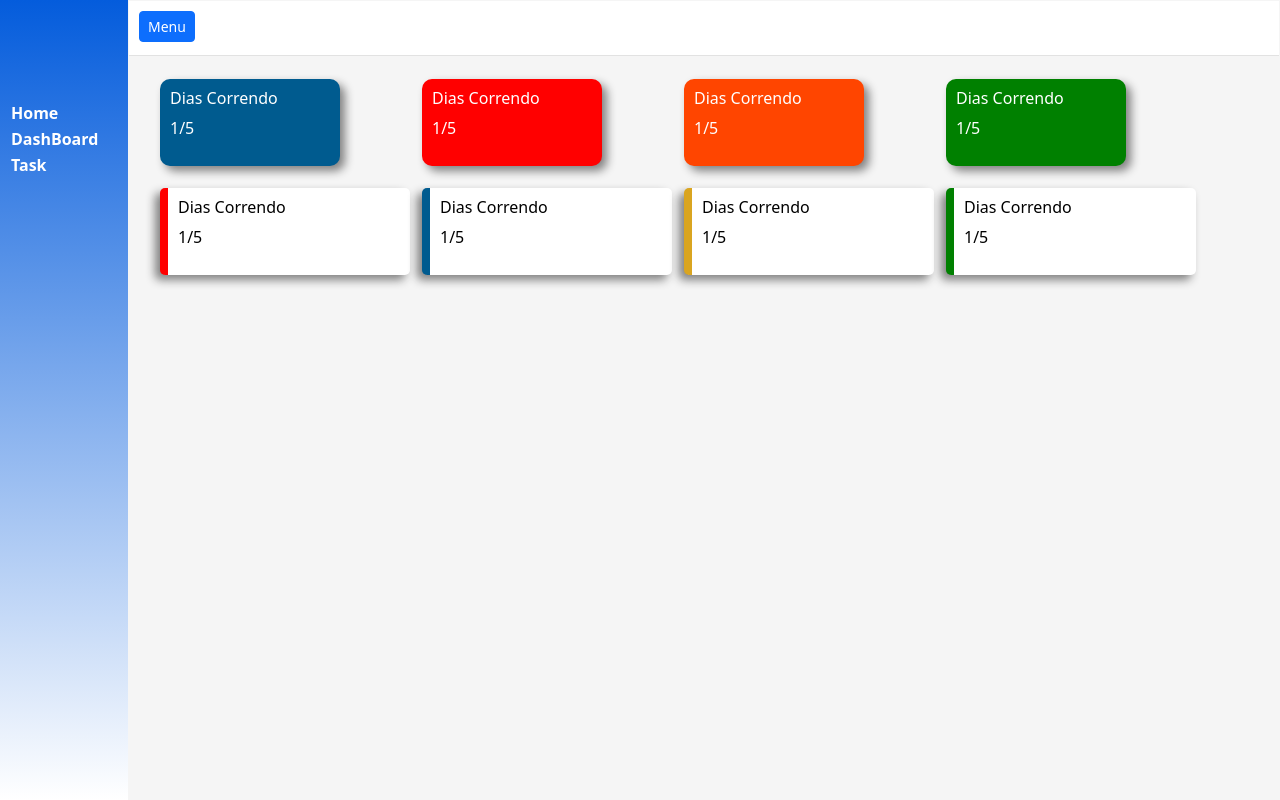
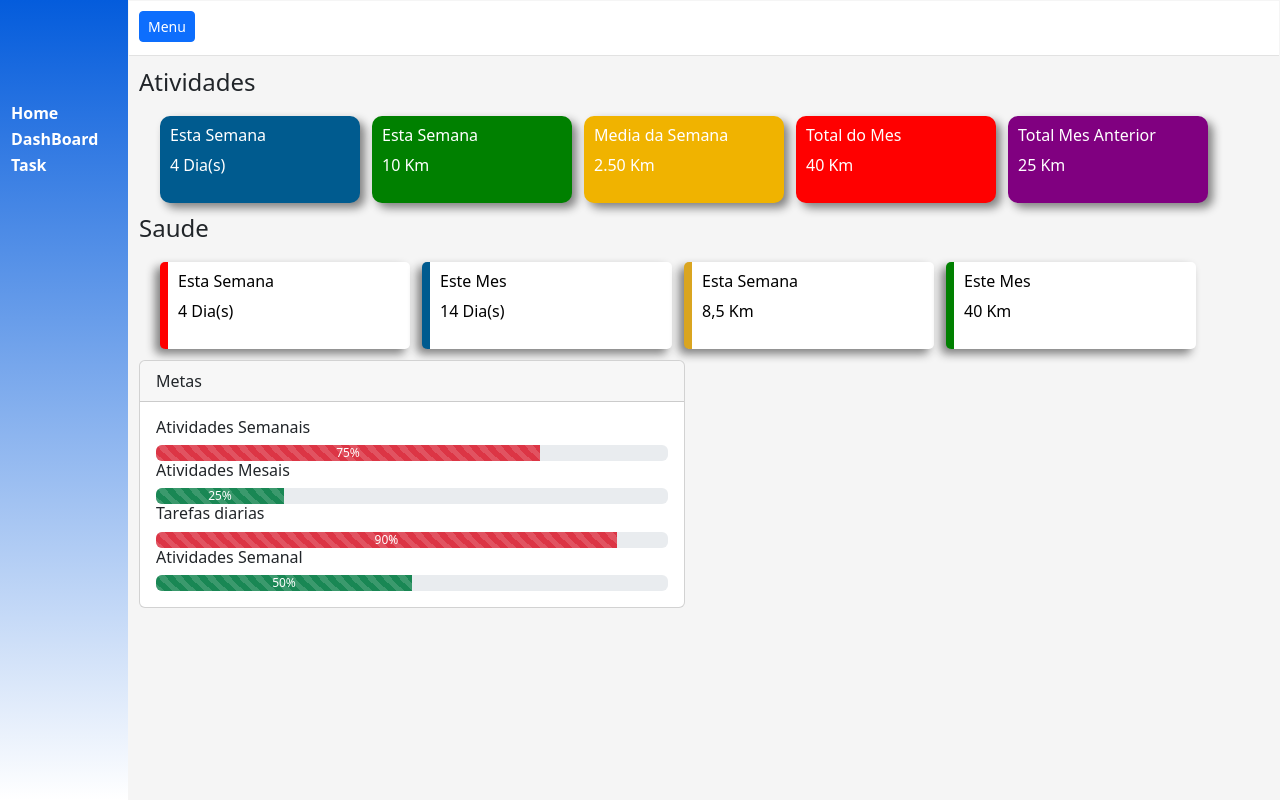
Before and after one commit to pedroferreirasi/dashboard-ui, an Angular app: page /dashboard in a window 1280 px wide. Shown: the top 800 px of the page. Built offline with nearby package versions, Linux system fonts and the light colour scheme.

Commit message:
correcao do dashboard

```diff
--- a/src/app/view/pages/dashboard/dashboard.component.html
+++ b/src/app/view/pages/dashboard/dashboard.component.html
@@ -1,71 +1,175 @@
+<div class="row">
+  <h4>Atividades</h4>
+  <div class="col-sm-11">
     <table>
       <tr>
-  <td >
+        <td>
           <div class="card-dash">
             <div class="card-dash-blue">
-        <h6>Dias Correndo</h6>
-        <p>1/5</p>
+              <h6>Esta Semana</h6>
+              <p>4 Dia(s)</p>
+            </div>
+          </div>
+        </td>
+        <td>
+          <div class="card-dash">
+            <div class="card-dash-green">
+              <h6>Esta Semana</h6>
+              <p>10 Km</p>
+            </div>
+          </div>
+        </td>
+        <td>
+          <div class="card-dash">
+            <div class="card-dash-yellow">
+              <h6>Media da Semana</h6>
+              <p>2.50 Km</p>
             </div>
           </div>
         </td>
         <td>
           <div class="card-dash">
             <div class="card-dash-red">
-        <h6>Dias Correndo</h6>
-        <p>1/5</p>
+              <h6>Total do Mes</h6>
+              <p>40 Km</p>
             </div>
           </div>
         </td>
         <td>
           <div class="card-dash">
-      <div class="card-dash-orange">
-        <h6>Dias Correndo</h6>
-        <p>1/5</p>
+            <div class="card-dash-purple">
+              <h6>Total Mes Anterior</h6>
+              <p>25 Km</p>
+            </div>
+          </div>
+        </td>
+      </tr>
+    </table>
+  </div>
+  <br />
+
+  <!-- card para usar -->
+  <div class="row">
+    <h4>Saude</h4>
+    <div class="col-sm-11">
+      <table>
+        <tr>
+          <td>
+            <div class="card-white">
+              <div class="card-white-red">
+                <h6>Esta Semana</h6>
+                <p>4 Dia(s)</p>
               </div>
             </div>
           </td>
           <td>
-    <div class="card-dash">
-      <div class="card-dash-green">
-        <h6>Dias Correndo</h6>
-        <p>1/5</p>
-      </div>
-    </div>
-  </td>
-</tr>
-<tr>
-  <td>
-    <div class="card-white">
-      <div class="card-white-red">
-        <h6>Dias Correndo</h6>
-        <p>1/5</p>
-      </div>
-    </div>
-  </td>
-  <td >
             <div class="card-white">
               <div class="card-white-blue">
-        <h6>Dias Correndo</h6>
-        <p>1/5</p>
+                <h6>Este Mes</h6>
+                <p>14 Dia(s)</p>
               </div>
             </div>
           </td>
           <td>
             <div class="card-white">
               <div class="card-white-orange">
-        <h6>Dias Correndo</h6>
-        <p>1/5</p>
+                <h6>Esta Semana</h6>
+                <p>8,5 Km</p>
               </div>
             </div>
           </td>
           <td>
             <div class="card-white">
               <div class="card-white-green">
-        <h6>Dias Correndo</h6>
-        <p>1/5</p>
+                <h6>Este Mes</h6>
+                <p>40 Km</p>
               </div>
             </div>
           </td>
         </tr>
+      </table>
+    </div>
+  </div>
 
-</table>
+  <br /><br />
+  <div class="row">
+    <div class="col-sm-6">
+      <div class="card">
+        <div class="card-header">Metas</div>
+        <div class="card-body">
+          <div class="row">
+            <div class="col-sm-12">
+              <h6>Atividades Semanais</h6>
+              <div class="progress">
+                <div
+                  class="progress-bar progress-bar-striped progress-bar-animated bg-danger"
+                  role="progressbar"
+                  aria-label="Danger striped example"
+                  style="width: 75%"
+                  aria-valuenow="75"
+                  aria-valuemin="0"
+                  aria-valuemax="100"
+                >
+                  75%
+                </div>
+              </div>
+            </div>
+          </div>
+          <div class="row">
+            <div class="col-sm-12">
+              <h6>Atividades Mesais</h6>
+              <div class="progress">
+                <div
+                  class="progress-bar progress-bar-striped progress-bar-animated bg-success"
+                  role="progressbar"
+                  aria-label="Danger striped example"
+                  style="width: 25%"
+                  aria-valuenow="25"
+                  aria-valuemin="0"
+                  aria-valuemax="100"
+                >
+                  25%
+                </div>
+              </div>
+            </div>
+          </div>
+          <div class="row">
+            <div class="col-sm-12">
+              <h6>Tarefas diarias</h6>
+              <div class="progress">
+                <div
+                  class="progress-bar progress-bar-striped progress-bar-animated bg-danger"
+                  role="progressbar"
+                  aria-label="Danger striped example"
+                  style="width: 90%"
+                  aria-valuenow="90"
+                  aria-valuemin="0"
+                  aria-valuemax="100"
+                >
+                  90%
+                </div>
+              </div>
+            </div>
+          </div>
+          <div class="row">
+            <div class="col-sm-12">
+              <h6>Atividades Semanal</h6>
+              <div class="progress">
+                <div
+                  class="progress-bar progress-bar-striped progress-bar-animated bg-success"
+                  role="progressbar"
+                  aria-label="Danger striped example"
+                  style="width: 50%"
+                  aria-valuenow="50"
+                  aria-valuemin="0"
+                  aria-valuemax="100"
+                >
+                  50%
+                </div>
+              </div>
+            </div>
+          </div>
+        </div>
+      </div>
+    </div>
+  </div>
--- a/src/app/view/pages/dashboard/dashboard.component.scss
+++ b/src/app/view/pages/dashboard/dashboard.component.scss
@@ -2,7 +2,7 @@ $bodercardwhite: 8px solid;
 
 .card-dash {
   border-radius: 10px 10px 10px 10px;
-  width: 180px;
+  width: 200px;
   height: fit-content;
   padding: 10px;
   color: white;
@@ -43,6 +43,26 @@ $bodercardwhite: 8px solid;
 .card-dash-green {
   border-radius: inherit;
   background-color: green;
+  width: inherit;
+  height: inherit;
+  padding: inherit;
+  color: inherit;
+  box-shadow: 5px 5px 10px grey;
+}
+
+.card-dash-purple {
+  border-radius: inherit;
+  background-color: purple;
+  width: inherit;
+  height: inherit;
+  padding: inherit;
+  color: inherit;
+  box-shadow: 5px 5px 10px grey;
+}
+
+.card-dash-yellow {
+  border-radius: inherit;
+  background-color: #f0b300;
   width: inherit;
   height: inherit;
   padding: inherit;
```
Lines whose indentation alone changed are shown as unchanged.
